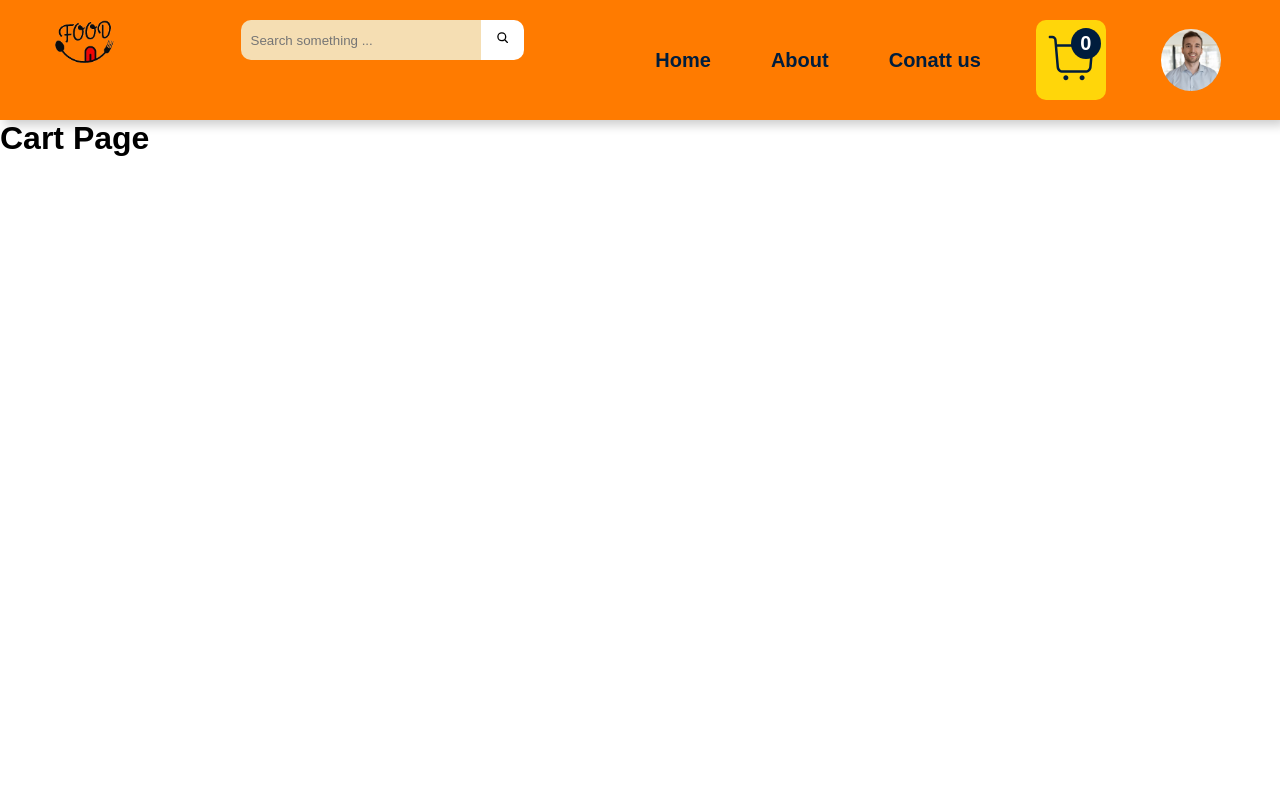
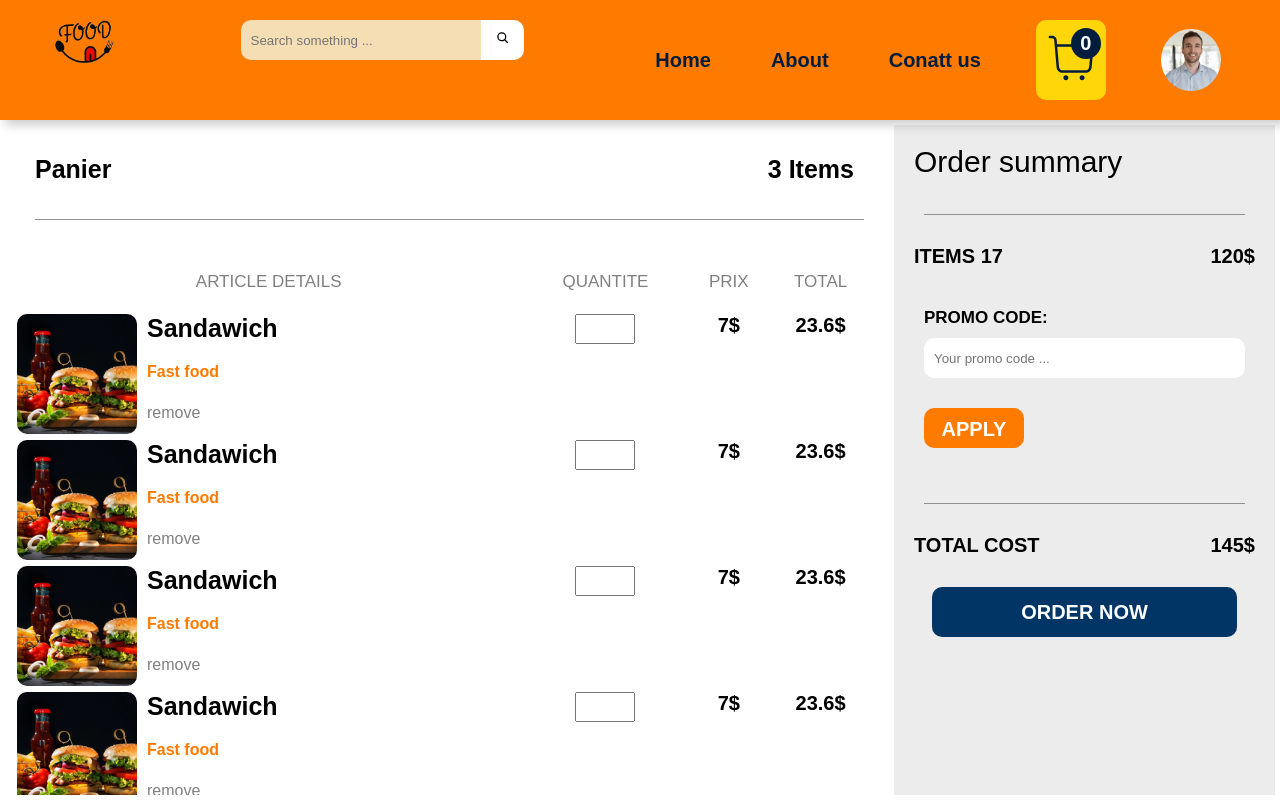
Before and after one commit to aramali0/restaurant-management-system, a React (Vite) app in the folder rms-front/: page /cart in a window 1280 px wide. Built offline with nearby package versions, Linux system fonts and the light colour scheme.

Commit message:
UI cart finished

```diff
--- a/rms-front/src/pages/Client-pages/Pages/Cart Page/cart.page.jsx
+++ b/rms-front/src/pages/Client-pages/Pages/Cart Page/cart.page.jsx
@@ -1,5 +1,72 @@
+import './cart.page.style.css'
+import { IoMdArrowRoundBack } from "react-icons/io";
+
 function CartPage() {
-    return ( <h1>Cart Page</h1> );
+    return ( <>
+        <div className="cart-page-container">
+            <div className="cart-page-left-column">
+                <div className='header' >
+                    <div className='cart-page-title'>Panier</div>
+                    <div className='cart-page-item-count'>3 Items</div>
+                </div>
+                <hr />
+                <div className='table-container'>
+                <table className='cart-page-table' >
+                    <thead>
+                        <tr>
+                            <th>ARTICLE DETAILS</th>
+                            <th>QUANTITE</th>
+                            <th>PRIX</th>
+                            <th>TOTAL</th>
+                        </tr>
+                    </thead>
+                    <tbody>
+                        {
+                            [1,2,3,4,5,6,7].map((value)=>{
+                                return <tr>
+                                <td className='article-details'>
+                                    <div className='article-image'><img width src="src/assets/client-assets/restautant-images/meal1.jpg" alt="article-image" /></div>
+                                    <div className='article-info'>
+                                        <div className='article-name'>Sandawich</div>
+                                        <div className='categorie'>Fast food</div>
+                                        <div className='remove-btn'>remove</div>
+                                    </div>
+                                </td>
+                                <td className='quantite'><input min="1" type="number" /></td>
+                                <td className='price'>7$</td>
+                                <td className='total'>23.6$</td>
+                            </tr>
+                            })
+                        }
+                    </tbody>
+                </table>
+                </div>
+                <div className='go-back' >
+                    <IoMdArrowRoundBack className='back-btn' />
+                    <span>Continue Shoping</span>
+                </div>
+            </div>
+            <div className="cart-page-right-column">
+                <div className='title'><p>Order summary</p></div>
+                <hr />
+                <div className='header'>
+                    <div className='items'>ITEMS 17</div>
+                    <div className='price'>120$</div>
+                </div>
+                <div className='aditional-info'>
+                    <div>PROMO CODE:</div>
+                    <input type="text" placeholder="Your promo code ... " />
+                    <button>APPLY</button>
+                </div>
+                <hr />
+                <div className='header'>
+                    <div className='total-cost'>TOTAL COST</div>
+                    <div className='price'>145$</div>
+                </div>
+                <div className='order-btn'>ORDER NOW</div>
+            </div>
+        </div>
+    </> );
 }
 
 export default CartPage;
--- /dev/null
+++ b/rms-front/src/pages/Client-pages/Pages/Cart Page/cart.page.style.css
@@ -0,0 +1,235 @@
+*{
+    margin: 0;
+    padding: 0;
+    box-sizing: border-box;
+}
+
+hr{
+    margin: 35px 30px 20px;
+    background-color: rgba(128, 128, 128, 0.85);
+    height: 1px;
+    border: none;
+}
+
+.cart-page-container{
+    height: 85vh;
+    display: flex;
+    padding: 5px;
+}
+.cart-page-container::-webkit-scrollbar{
+    display: none;
+}
+.cart-page-left-column{
+    overflow-y: scroll;
+    width: 70%;
+}
+.header{
+    margin: 30px 20px 10px;
+    display: flex;
+    justify-content: space-between;
+}
+
+.cart-page-title{
+    margin-left: 10px;
+    font-weight: 700;
+    font-size: 25px;
+}
+.cart-page-item-count{
+    margin-right: 20px;
+    font-weight: 700;
+    font-size: 25px;
+}
+
+.cart-page-left-column::-webkit-scrollbar{
+    display: none;
+}
+
+.table-container{
+    display: flex;
+    justify-content: center;
+}
+
+.cart-page-table{
+
+    width: 100%;
+    margin-right: 10px;
+    padding: 10px;
+}
+
+
+
+.cart-page-table thead th{
+    vertical-align: center;
+    text-align: center;
+    padding-bottom: 20px;
+    padding-top: 20px;
+    color: gray;
+    font-size: 17px;
+    font-weight: 500;
+    margin-bottom: 20px;
+}
+.cart-page-table tbody tr .article-details{
+    display: flex;
+}
+
+
+.cart-page-table tbody tr .article-details .article-image img{
+    object-fit: cover;
+    width: 120px;
+    height: 120px;
+    border-radius: 10px;
+}
+
+.cart-page-table tbody tr .article-details .article-info{
+    margin-left: 10px;
+    vertical-align: middle;
+}
+
+.go-back{
+    display: flex;
+    align-items: center;
+    margin-top: 30px;
+    width: 17%;
+    color: navy;
+    cursor: pointer;
+    font-weight: 600;
+}
+.go-back .back-btn{
+    color: navy;
+    font-size: 20px;
+    margin-right: 10px;
+}
+.go-back:hover{
+    text-decoration: underline;
+}
+.cart-page-table tbody tr .article-details .article-info .article-name{
+    font-weight: 600;
+    font-size: 25px;
+    margin-bottom: 20px;
+}
+.cart-page-table tbody tr .article-details .article-info .categorie{
+    color: #FF7B00;
+    font-weight: 700;
+    margin-bottom: 20px;
+}
+
+.cart-page-table tbody tr{
+    cursor: pointer;
+}
+.cart-page-table tbody tr .article-details .article-info .remove-btn{
+    color: grey;
+    display: flex;
+    justify-content: start;
+    align-items: center;
+    height: 24px;
+    border-radius: 15px;
+    width: 70px;
+    cursor: pointer;
+    transition: 2s;
+}
+
+.cart-page-table tbody tr .price{
+    text-align: center;
+    vertical-align: top;
+    font-weight: 700;
+    font-size: 20px;
+}
+.cart-page-table tbody tr .total{
+    text-align: center;
+    vertical-align: top;
+    font-weight: 700;
+    font-size: 20px;
+}
+.cart-page-table tbody tr .quantite{
+    text-align: center;
+    vertical-align: top;
+
+}
+.cart-page-table tbody tr .quantite input{
+    width: 60px;
+    height: 30px;
+    outline: none;
+    padding: 10px;
+}
+
+.cart-page-table tbody tr .article-details .article-info .remove-btn:hover{
+    text-decoration: underline;
+}
+
+
+.cart-page-right-column{
+    background-color: rgba(128, 128, 128, 0.15);
+    width: 30%;
+}
+
+.cart-page-right-column .title{
+    font-size: 30px;
+    display: flex;
+    justify-content: start;
+    align-items: center;
+    margin-top: 20px;
+    margin-left: 20px;
+    font-weight: 400;
+}
+
+.cart-page-right-column .header .items, .cart-page-right-column .header .price{
+    font-size: 20px;
+    margin-bottom: 20px;
+}
+
+.cart-page-right-column .aditional-info{
+    display: flex;
+    flex-direction: column;
+    margin: 10px 30px;
+}
+.cart-page-right-column .aditional-info div{
+    margin: 10px auto 10px 0px;
+    font-size: 17px;
+    font-weight: 700;
+}
+
+.cart-page-right-column .aditional-info input{
+    height: 40px;
+    border-radius: 10px;
+    outline: none;
+    padding: 10px;
+    border: none;
+    margin-bottom: 30px;
+}
+
+.cart-page-right-column .aditional-info button{
+    height: 40px;
+    border-radius: 10px;
+    outline: none;
+    padding: 10px;
+    border: none;
+    margin-bottom: 20px;
+    font-size: 20px;
+    font-weight: 700;
+    width: 100px;
+}
+
+.cart-page-right-column .header{
+    font-size: 20px;
+    font-weight: 700;
+}
+
+.order-btn{
+    cursor: pointer;
+    background-color: #003566;
+    color: white;
+    width: 80%;
+    height: 50px;
+    display: flex;
+    justify-content: center;
+    align-items: center;
+    margin-left: 10%;
+    font-size: 20px;
+    border-radius: 10px;
+    font-weight: bold;
+    transition: 0.3s;
+}
+
+.order-btn:hover{
+    transform: scale(1.1);
+}
```
